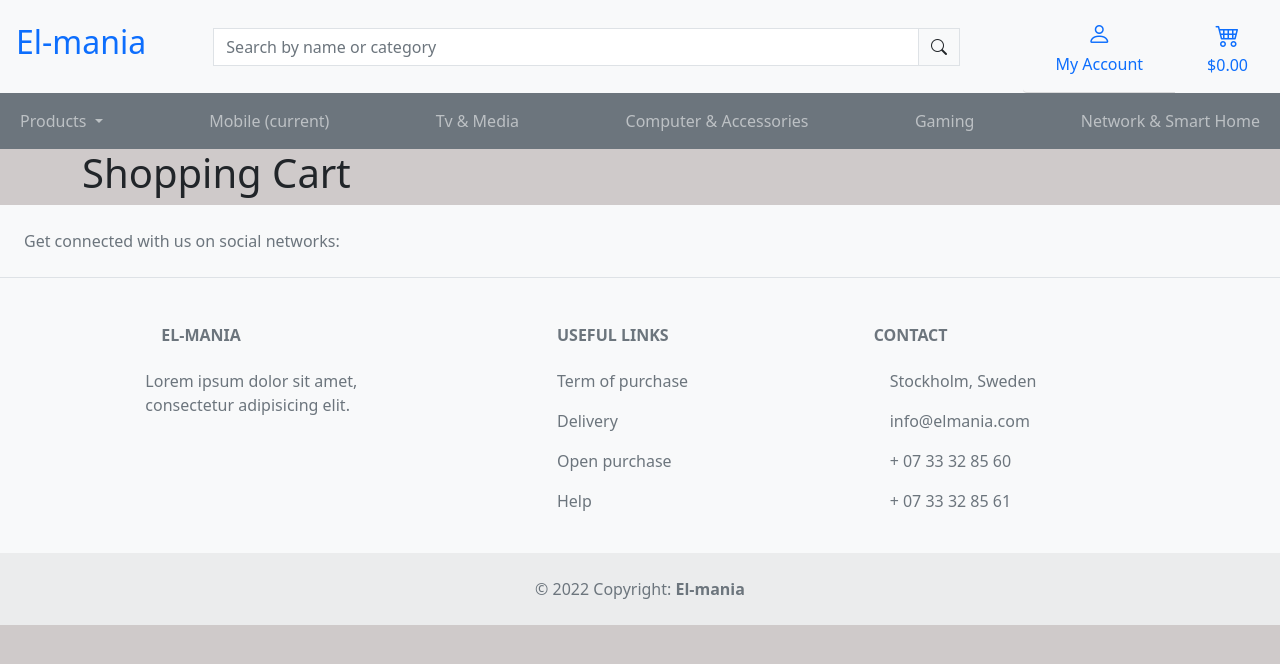
After one commit to AntociM/El-mania, a Django app: page /shopping_cart/ in a window 1280 px wide. The commit adds this page. Shown: the top 664 px of the page. Run offline with Django 3.2, Linux system fonts and the light colour scheme.

Commit message:
Add shopping_cart template and urls

```diff
--- a/el_mania/settings.py
+++ b/el_mania/settings.py
@@ -47,6 +47,7 @@ INSTALLED_APPS = [
     'allauth.account',
     'allauth.socialaccount',
     'store',
+    'shopping_cart',
 ]
 
 MIDDLEWARE = [
--- a/el_mania/urls.py
+++ b/el_mania/urls.py
@@ -20,4 +20,5 @@ urlpatterns = [
     path('admin/', admin.site.urls),
     path('accounts/', include('allauth.urls')),
     path('', include('store.urls')),
+    path('shopping_cart/', include('shopping_cart.urls')),
 ]
--- /dev/null
+++ b/shopping_cart/templates/shopping_cart/shopping_cart.html
@@ -0,0 +1,11 @@
+{% extends "base.html" %}
+{% load static %}
+
+{% block content %}
+<div class="container">
+    <div class="row">
+        <h1>Shopping Cart</h1>
+    </div>
+</div>
+
+{% endblock %}
--- /dev/null
+++ b/shopping_cart/urls.py
@@ -0,0 +1,6 @@
+from django.urls import path
+from . import views
+
+urlpatterns = [
+    path('', views.shopping_cart_view, name='shopping_cart_view')
+]
--- a/shopping_cart/views.py
+++ b/shopping_cart/views.py
@@ -1,3 +1,8 @@
 from django.shortcuts import render
 
 # Create your views here.
+
+def shopping_cart_view(request):
+    """ A view that renders the shopping cart contents page """
+
+    return render(request, 'shopping_cart/shopping_cart.html')
--- a/templates/base.html
+++ b/templates/base.html
@@ -70,7 +70,7 @@
               </div>
             </li>
             <li class="list-group-item d-none d-sm-block bg-transparent border-0">
-              <a class="{% if grand_total %}text-info font-weight-bold{% else %}text-black{% endif %} nav-link" href="">
+              <a class="{% if grand_total %}text-info font-weight-bold{% else %}text-black{% endif %} nav-link" href="{% url 'shopping_cart_view' %}">
                 <div class="text-center">
                   <i class="bi bi-cart4 fs-4"></i>
                   <p class="my-0">
--- a/templates/includes/mobile-header.html
+++ b/templates/includes/mobile-header.html
@@ -32,7 +32,7 @@
         </li>
         <li class="list-group-item border-0">
             <a class="{% if grand_total %}text-primary font-weight-bold{% else %}text-black{% endif %} nav-link d-block d-lg-none"
-                href="">
+                href="{% url 'shopping_cart_view' %}">
                 <div class="text-center">
                     <div></i></div>
                     <p class="my-0">
```
